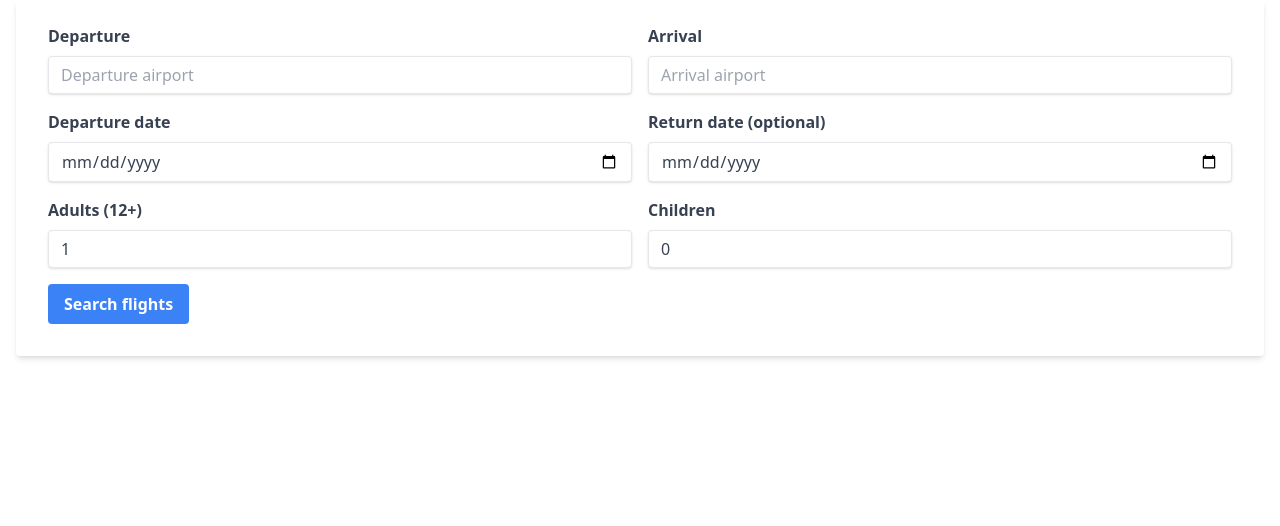
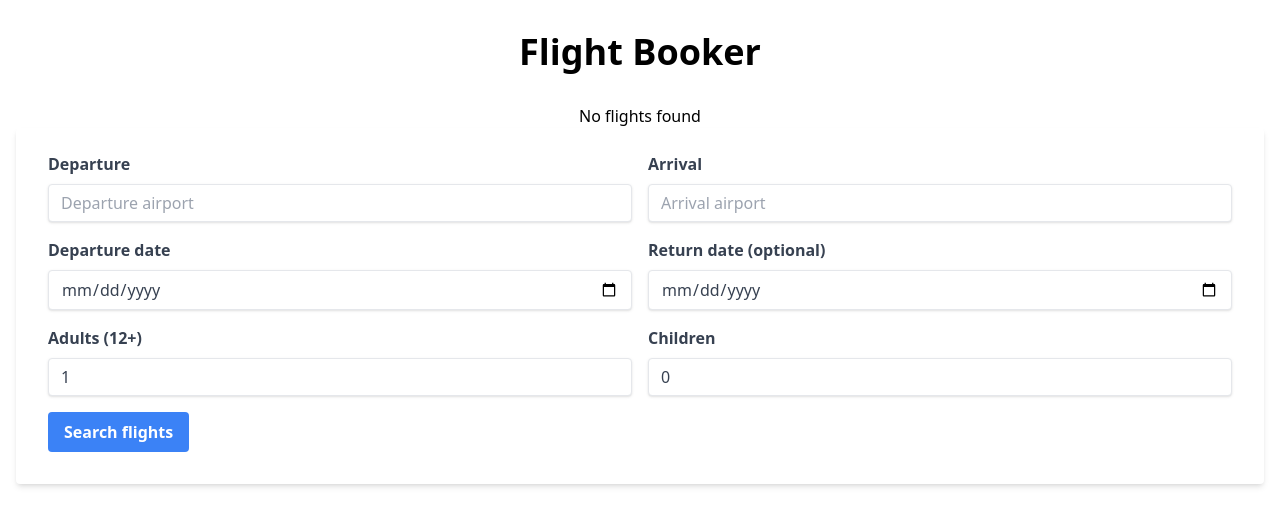
Before and after one commit to Armin-AF/Flight_Finder_React, a React (Create React App) app in the folder client/: page / in a window 1280 px wide. Shown: the top 526 px of the page. Built offline with nearby package versions, Linux system fonts and the light colour scheme.

Commit message:
Update App.tsx

```diff
--- a/client/src/App.tsx
+++ b/client/src/App.tsx
@@ -1,4 +1,4 @@
-import React, { useState } from 'react';
+import React, {useEffect, useState} from 'react';
 import SearchBar from './components/SearchBar';
 import FlightList from './components/FlightList';
 import FlightDetails from './components/FlightDetails';
@@ -10,6 +10,16 @@ const App: React.FC = () => {
   const [flights, setFlights] = useState<Flight[]>([]);
   const [selectedFlight, setSelectedFlight] = useState<Flight | null>(null);
   const [passengers, setPassengers] = useState([{ firstName: '', lastName: '', age: 0, nationality: ''}]);
+  const [message, setMessage] = useState('fill in the form to search for flights');
+
+    useEffect(() => {
+        if (flights.length > 0) {
+            setMessage('Select a flight to book');
+        } else {
+            setMessage('No flights found');
+        }
+    }, [flights]);
+
 
   const searchFlights = (searchParams: any) => {
       console.log('searchParams:', searchParams);
@@ -106,6 +116,8 @@ const App: React.FC = () => {
 
   return (
       <div className="container mx-auto px-4">
+        <h1 className="text-4xl font-bold text-center my-8">Flight Booker</h1>
+        <p className="text-center">{message}</p>
         <SearchBar onSearch={searchFlights} />
         {flights.length > 0 && (
             <>
```
